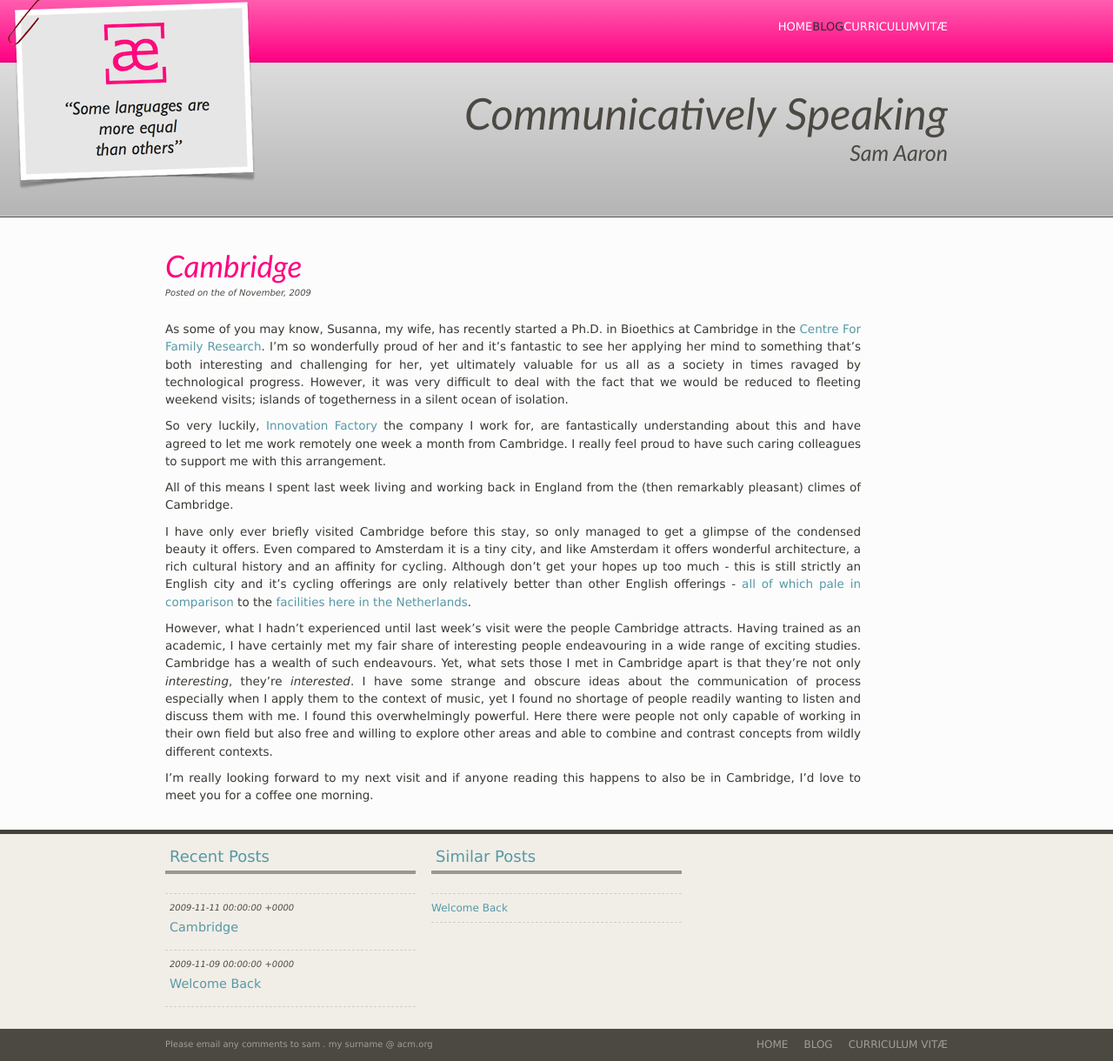
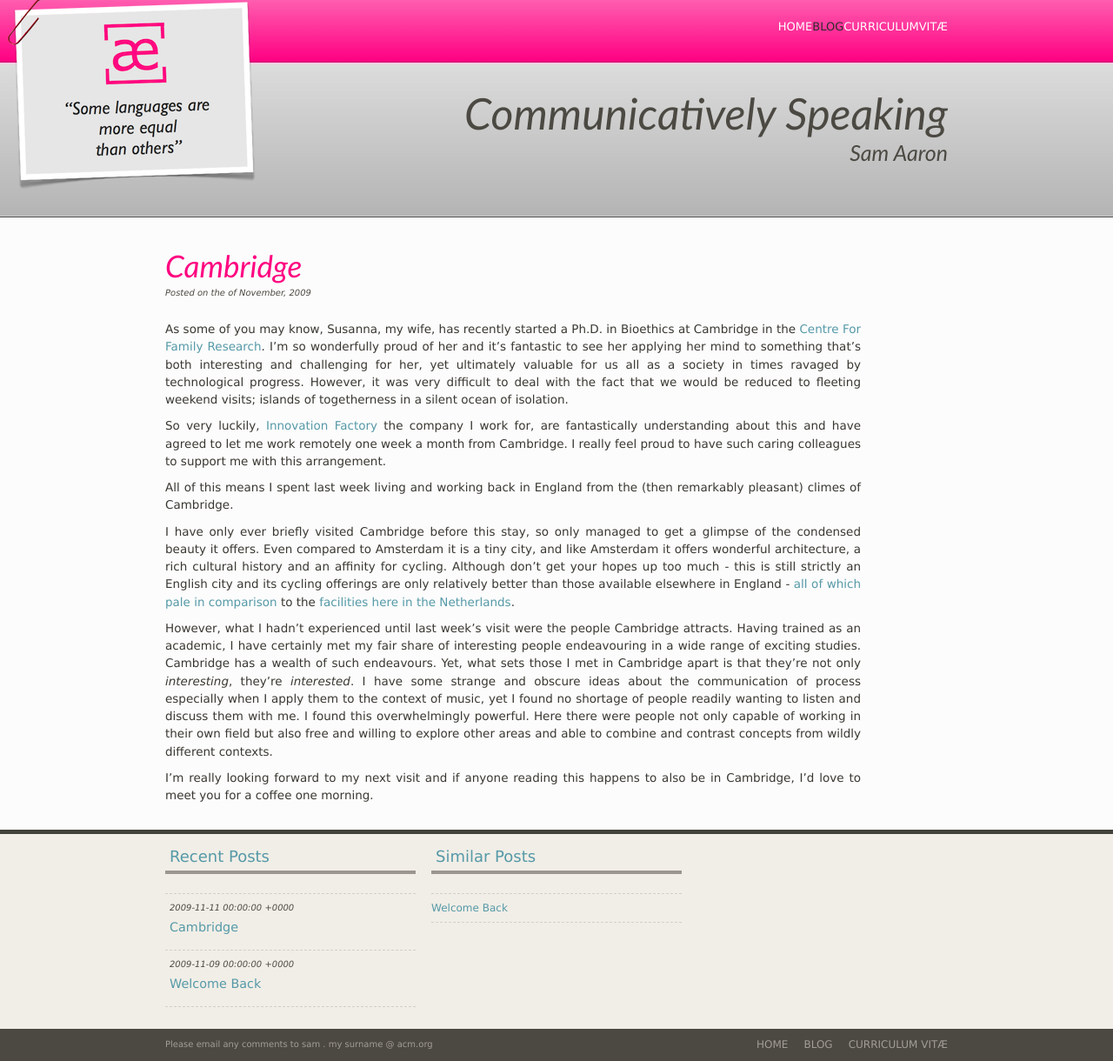
Before and after one commit to samaaron/communicatively_speaking, a Jekyll site: the page built from _posts/2009-11-11-cambridge.markdown, in a window 1280 px wide. Shown: the whole page at 87% size. Built offline with Jekyll 4.4.1, drawn with Linux system fonts in a browser that asks for light colours.

Commit message:
fix a bad apostrophe and restructure things mildly

```diff
--- a/_posts/2009-11-11-cambridge.markdown
+++ b/_posts/2009-11-11-cambridge.markdown
@@ -26,8 +26,8 @@ managed to get a glimpse of the condensed beauty it offers. Even
 compared to Amsterdam it is a tiny city, and like Amsterdam it offers
 wonderful architecture, a rich cultural history and an affinity for
 cycling. Although don't get your hopes up too much - this is still
-strictly an English city and it's cycling offerings are only
-relatively better than other English offerings - [all of which pale in
+strictly an English city and its cycling offerings are only
+relatively better than those available elsewhere in England - [all of which pale in
 comparison][2] to the [facilities here in the Netherlands][3].
 
 However, what I hadn't experienced until last week's visit were the
```
